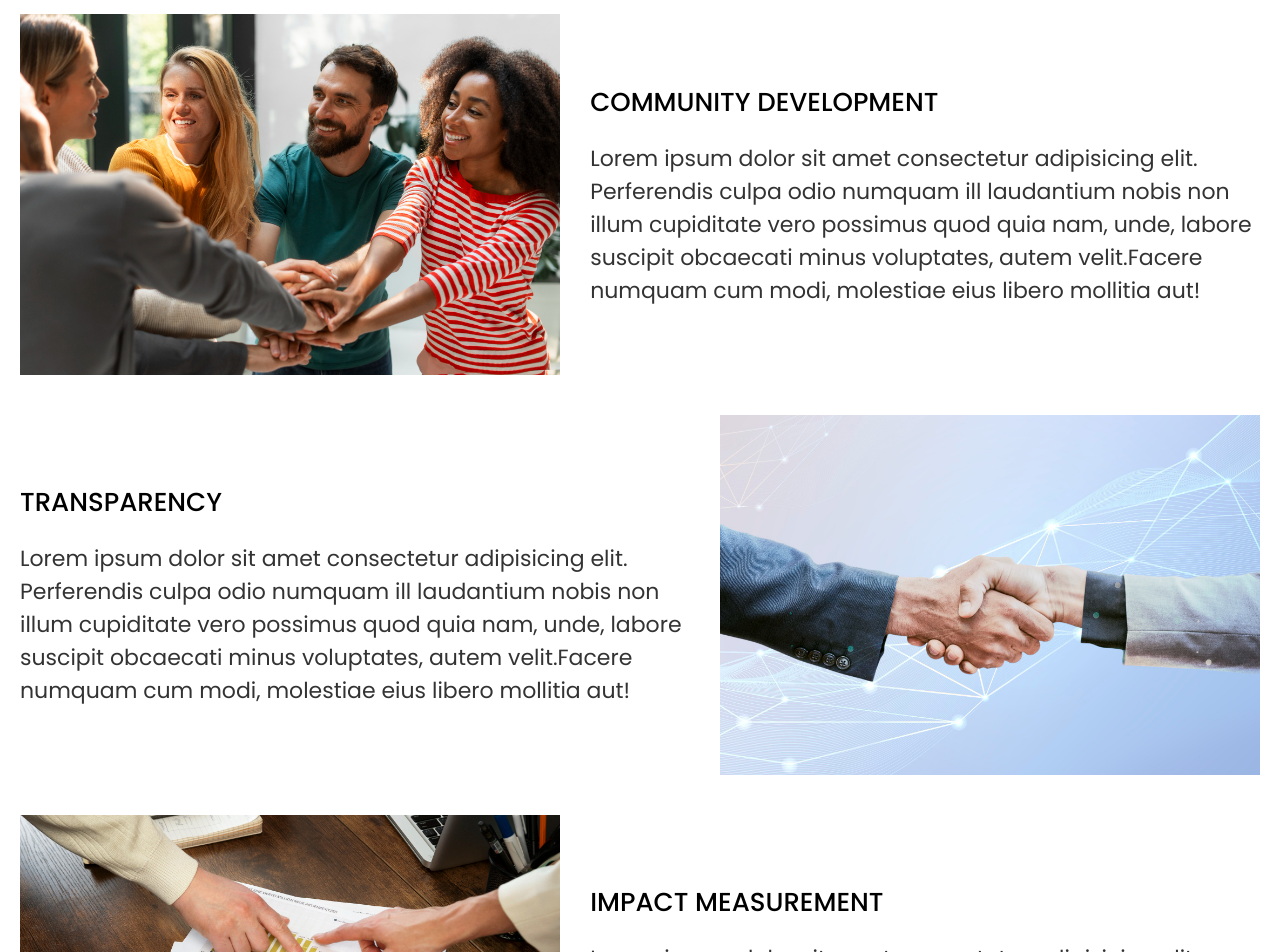
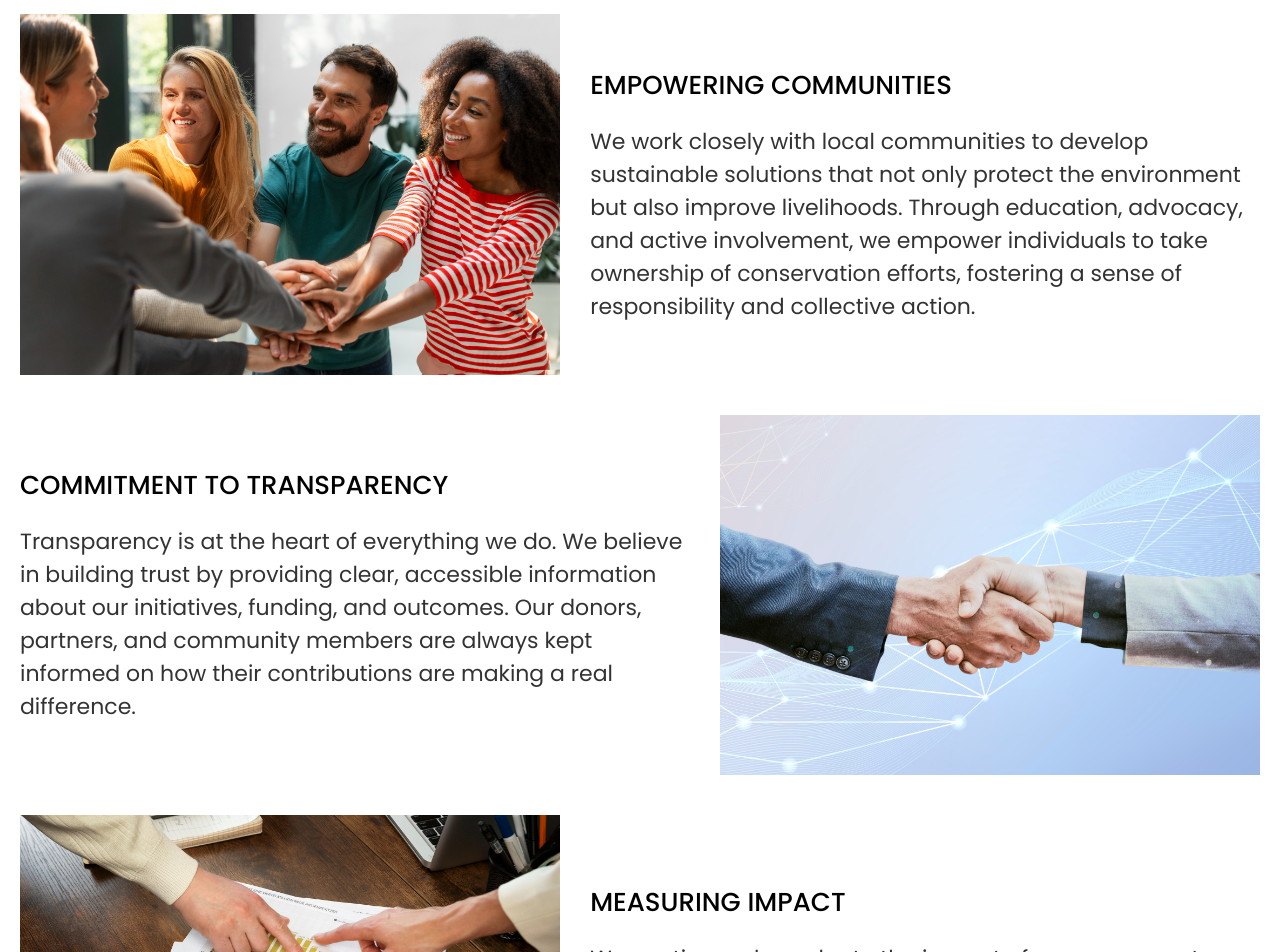
Before and after one commit to ha0himanshuarora/npo-project, a React (Vite) app in the folder frontend/: page / in a window 1280 px wide. Shown: the part 1080-2032 px from the top of the page. Built offline with nearby package versions, Linux system fonts and the light colour scheme.

Commit message:
Updated Qualities

```diff
--- a/frontend/src/miniComponents/Qualities.jsx
+++ b/frontend/src/miniComponents/Qualities.jsx
@@ -5,23 +5,23 @@ const Qualities = () => {
     {
       id: 1,
       image: "/community.jpg",
-      title: "COMMUNITY DEVELOPMENT",
+      title: "EMPOWERING COMMUNITIES",
       description:
-        "Lorem ipsum dolor sit amet consectetur adipisicing elit. Perferendis culpa odio numquam ill laudantium nobis non illum cupiditate vero possimus quod quia nam, unde, labore suscipit obcaecati minus voluptates, autem velit.Facere numquam cum modi, molestiae eius libero mollitia aut!",
+        "We work closely with local communities to develop sustainable solutions that not only protect the environment but also improve livelihoods. Through education, advocacy, and active involvement, we empower individuals to take ownership of conservation efforts, fostering a sense of responsibility and collective action.",
     },
     {
       id: 2,
       image: "/transparency.jpg",
-      title: "TRANSPARENCY",
+      title: "COMMITMENT TO TRANSPARENCY",
       description:
-        "Lorem ipsum dolor sit amet consectetur adipisicing elit. Perferendis culpa odio numquam ill laudantium nobis non illum cupiditate vero possimus quod quia nam, unde, labore suscipit obcaecati minus voluptates, autem velit.Facere numquam cum modi, molestiae eius libero mollitia aut!",
+        "Transparency is at the heart of everything we do. We believe in building trust by providing clear, accessible information about our initiatives, funding, and outcomes. Our donors, partners, and community members are always kept informed on how their contributions are making a real difference.",
     },
     {
       id: 3,
       image: "/impact.jpg",
-      title: "IMPACT MEASUREMENT",
+      title: "MEASURING IMPACT",
       description:
-        "Lorem ipsum dolor sit amet consectetur adipisicing elit. Perferendis culpa odio numquam ill laudantium nobis non illum cupiditate vero possimus quod quia nam, unde, labore suscipit obcaecati minus voluptates, autem velit.Facere numquam cum modi, molestiae eius libero mollitia aut!",
+        "We continuously evaluate the impact of our programs to ensure that they are driving meaningful change. By tracking key metrics, we are able to refine our strategies, maximize our efficiency, and ensure that every action we take is leading toward a more sustainable future.",
     },
   ];
   return (
```
